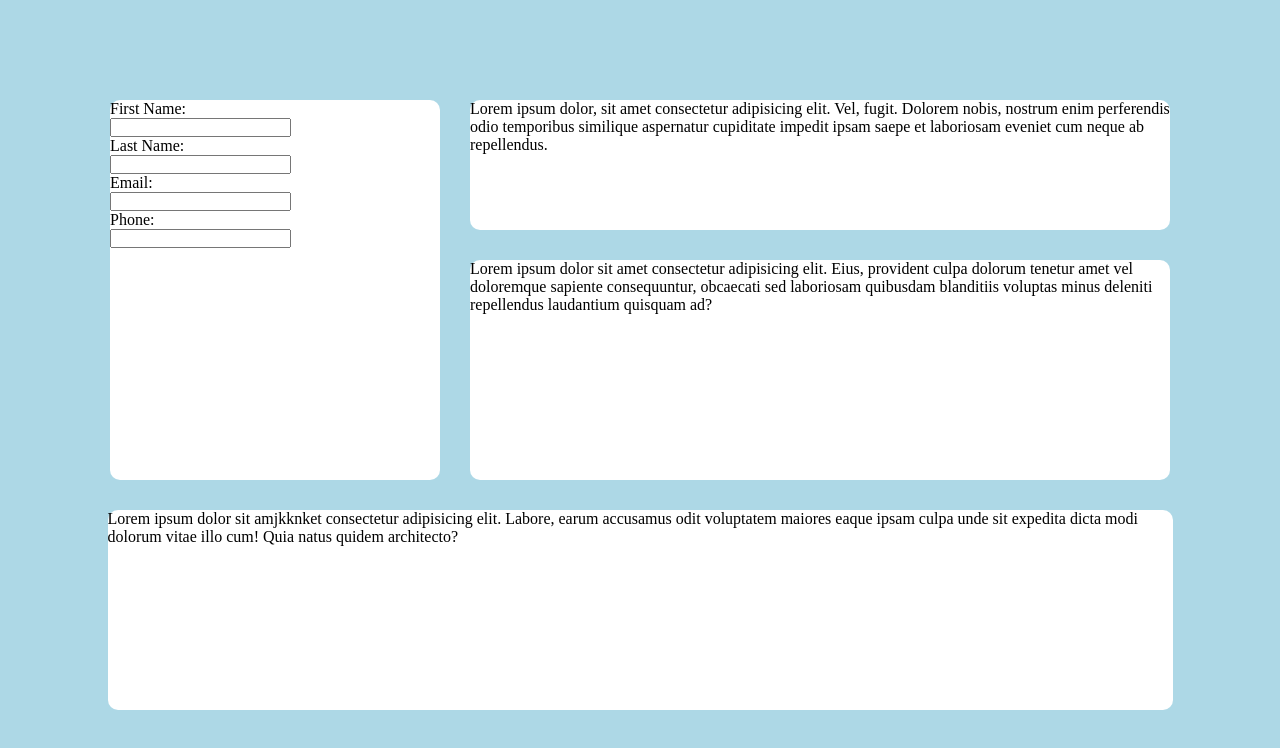
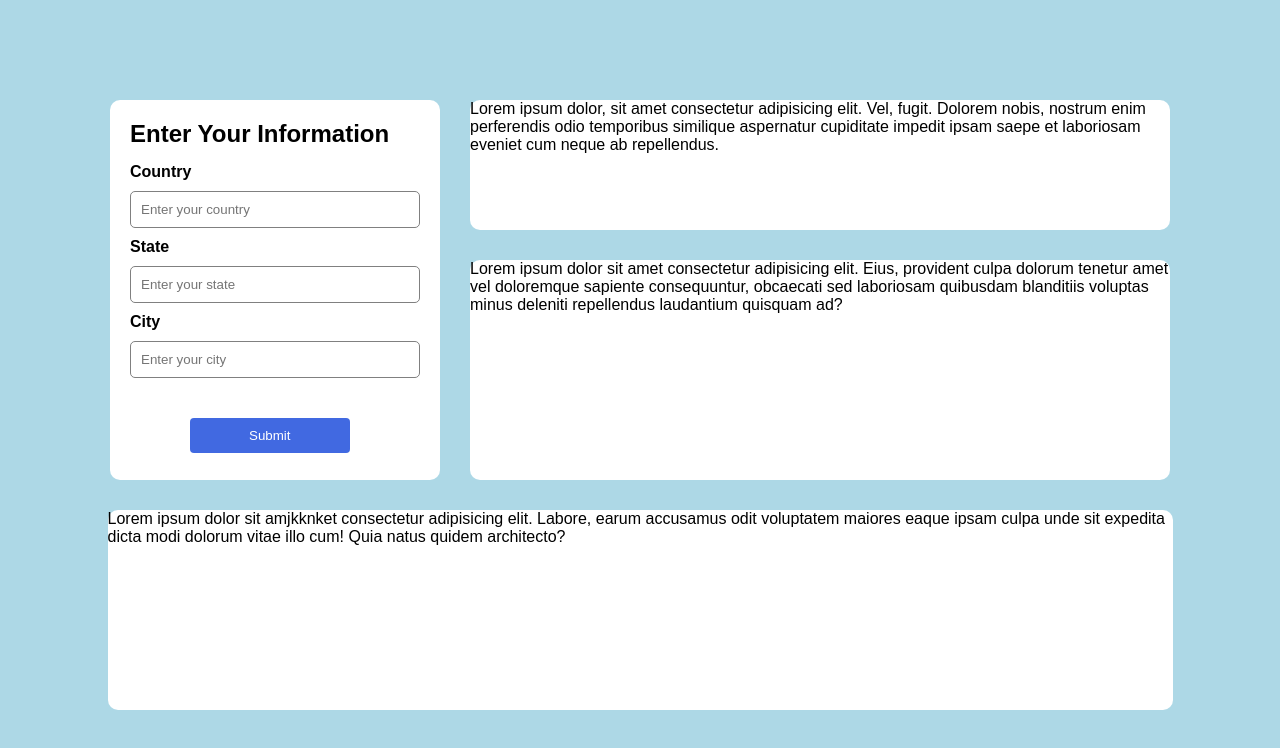
Before and after one commit to GDG-TSU/skywatch-tsu-web, a plain HTML site: page frontend/michael breach.html in a window 1280 px wide. Drawn offline with Linux system fonts and the light colour scheme.

Commit message:
added form

```diff
--- a/frontend/michael breach.html
+++ b/frontend/michael breach.html
@@ -9,16 +9,19 @@
 <body>
     <div class="maincontainer">
         <div class="top">
+
+
             <div class="leftform">
+                <h2>Enter Your Information</h2>
                 <form action="michael.php" method="post">
-                    <label for="fname">First Name:</label><br>
-                    <input type="text" id="fname" name="fname" value=""><br>
-                    <label for="lname">Last Name:</label><br>
-                    <input type="text" id="lname" name="lname" value=""><br>
-                    <label for="email">Email:</label><br>
-                    <input type="text" id="email" name="email" value=""><br>
-                    <label for="phone">Phone:</label><br>
-                    <input type="text" id="phone" name="phone" value=""><br>
+                    <label for="country"><strong>Country</strong></label><br>
+                    <input type="text" id="country" name="country" value="" placeholder="Enter your country"><br>
+                    <label for="state"><strong>State</strong></label><br>
+                    <input type="text" id="state" name="state" value="" placeholder="Enter your state"><br>
+                    <label for="City"><strong>City</strong></label><br>
+                    <input type="text" id="state" name="state" value="" placeholder="Enter your city"><br>
+                    <button type="submit">Submit</button>
+                </form>
              </div>
 
              <div class="rightside">
--- a/frontend/michael.css
+++ b/frontend/michael.css
@@ -2,6 +2,7 @@
     margin: 0;
     padding: 0;
     box-sizing: border-box;
+    font-family: Arial, sans-serif;
 }
 
 
@@ -30,14 +31,17 @@ body{
     border-radius: 10px;
     width: 1065px;
     height: 200px;
-
 }
 
 .leftform{
+    display: flex;
+    flex-direction: column;
+    gap: 15px;
     background-color: white;
     border-radius: 10px;
     width: 330px;
     height: 380px;
+    padding: 20px;
 }
 
 .rightside{
@@ -60,3 +64,22 @@ body{
     width: 700px;
     height: 220px;
 }
+
+input, textarea{
+    width: 100%;
+    padding: 10px;
+    margin: 10px 0;
+    border: 1px solid grey;
+    border-radius: 5px;
+}
+
+
+button{
+    width: 55%;
+    padding: 10px;
+    margin: 30px 60px;
+    border: none;
+    border-radius: 4px;
+    color: white;
+    background-color: royalblue;
+}
```
